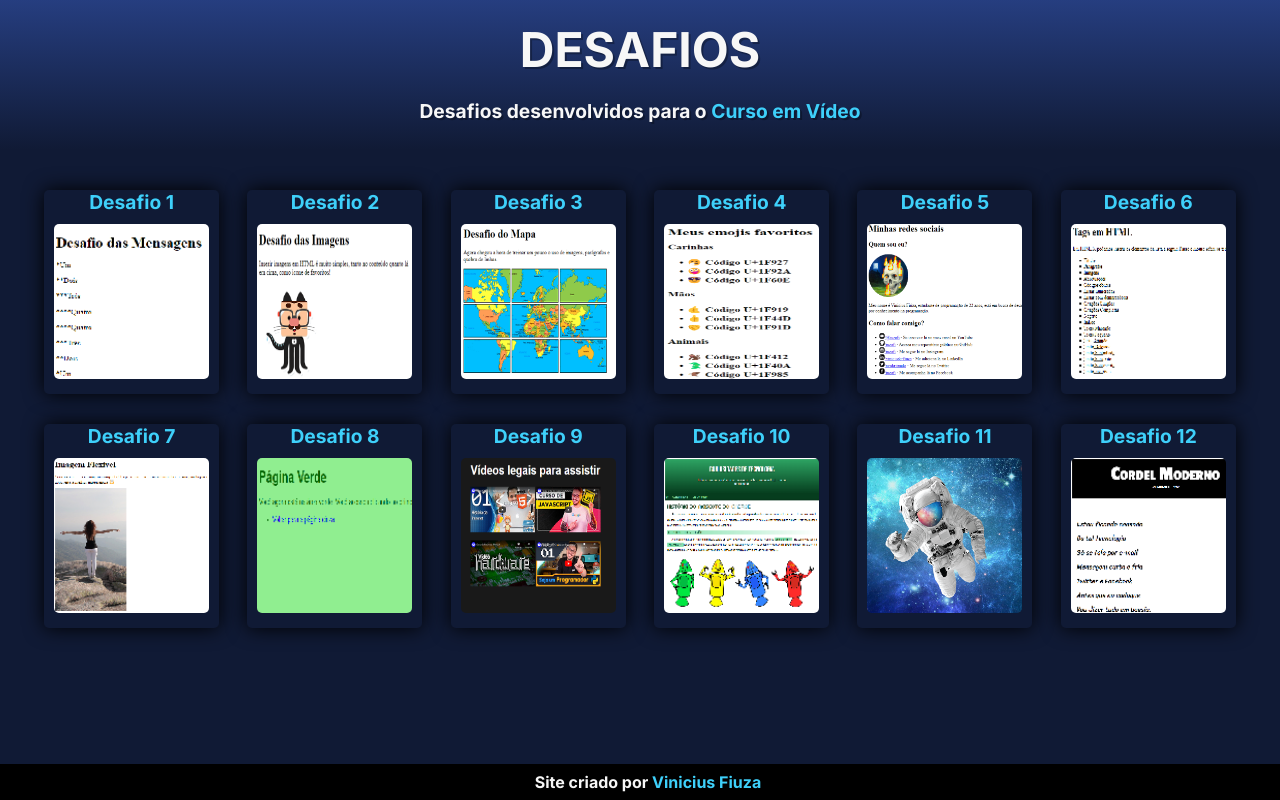
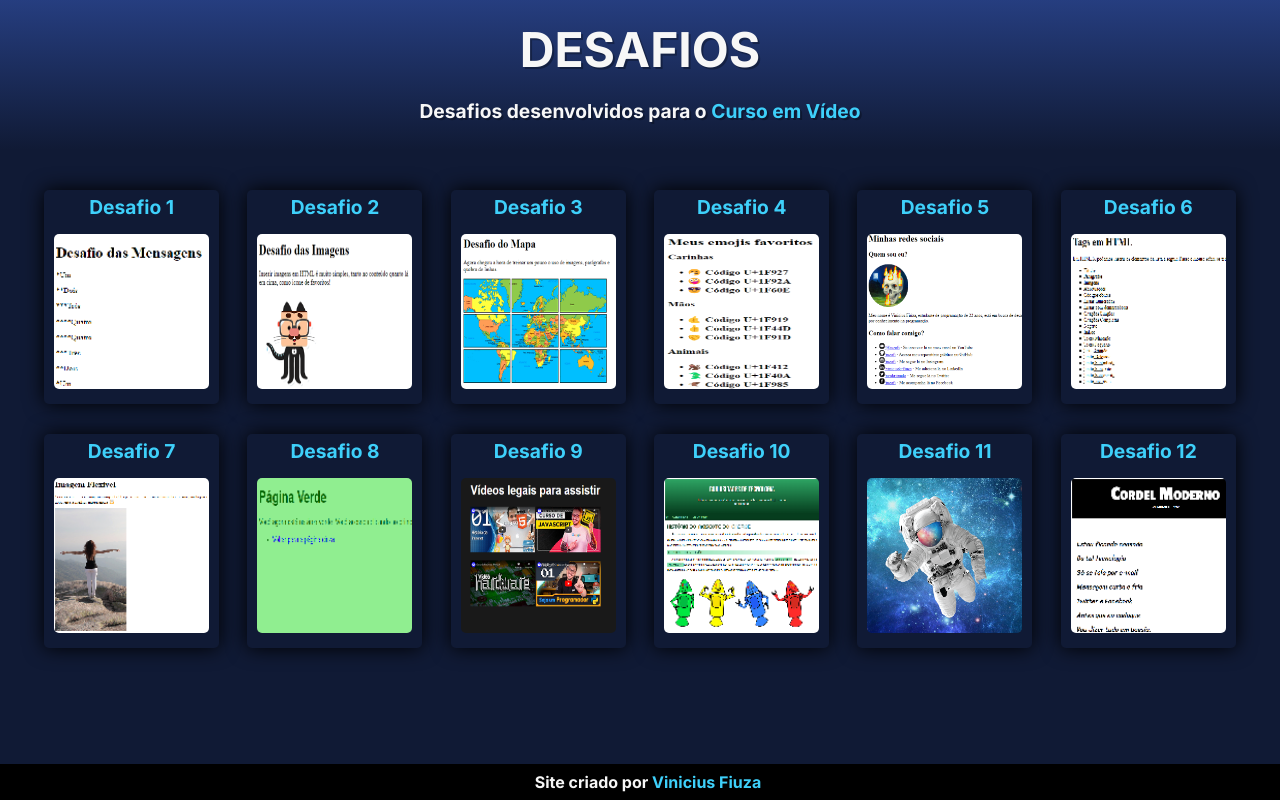
Before and after one commit to Iuzafi/desafios-html-css, a plain HTML site: page index.html in a window 1280 px wide. Drawn offline with Linux system fonts and the light colour scheme.

Commit message:
style.css

```diff
--- a/estilo/style.css
+++ b/estilo/style.css
@@ -10,7 +10,7 @@ background: linear-gradient(to bottom, rgba(29, 78, 216, 0.15), transparent 100%
 }
 
 body {
-    font-family: 'Inter';
+    font-family: 'Inter', monospace;
     font-weight: bold;
     background-color: #101a35;
     /* Fundo escuro */
@@ -86,6 +86,10 @@ li {
     transition-duration: .6s;
     /* Animação de surgimento dos desafios */
     margin-bottom: 10px;
+}
+
+li>p {
+    padding: 5px;
 }
 
 li::before {
```
